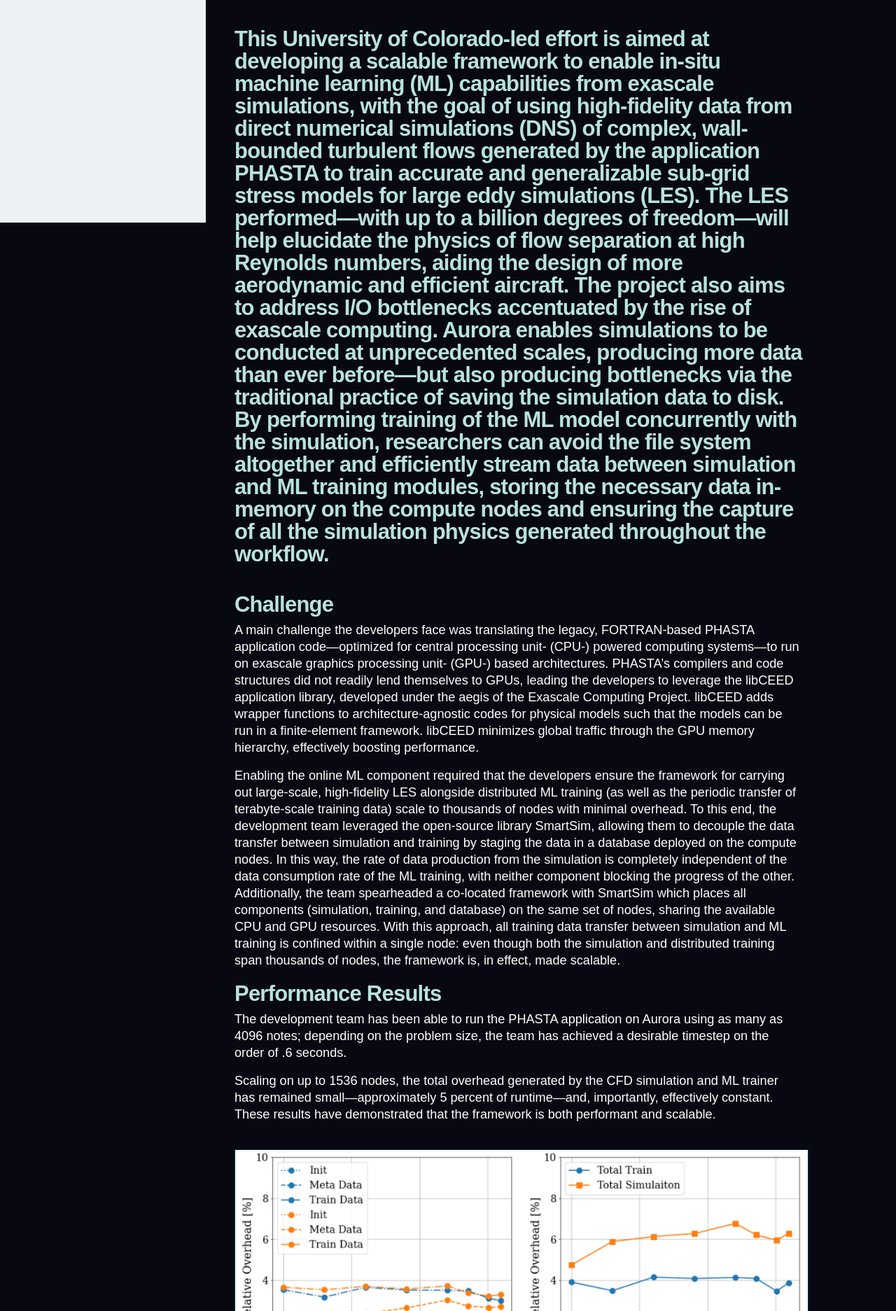
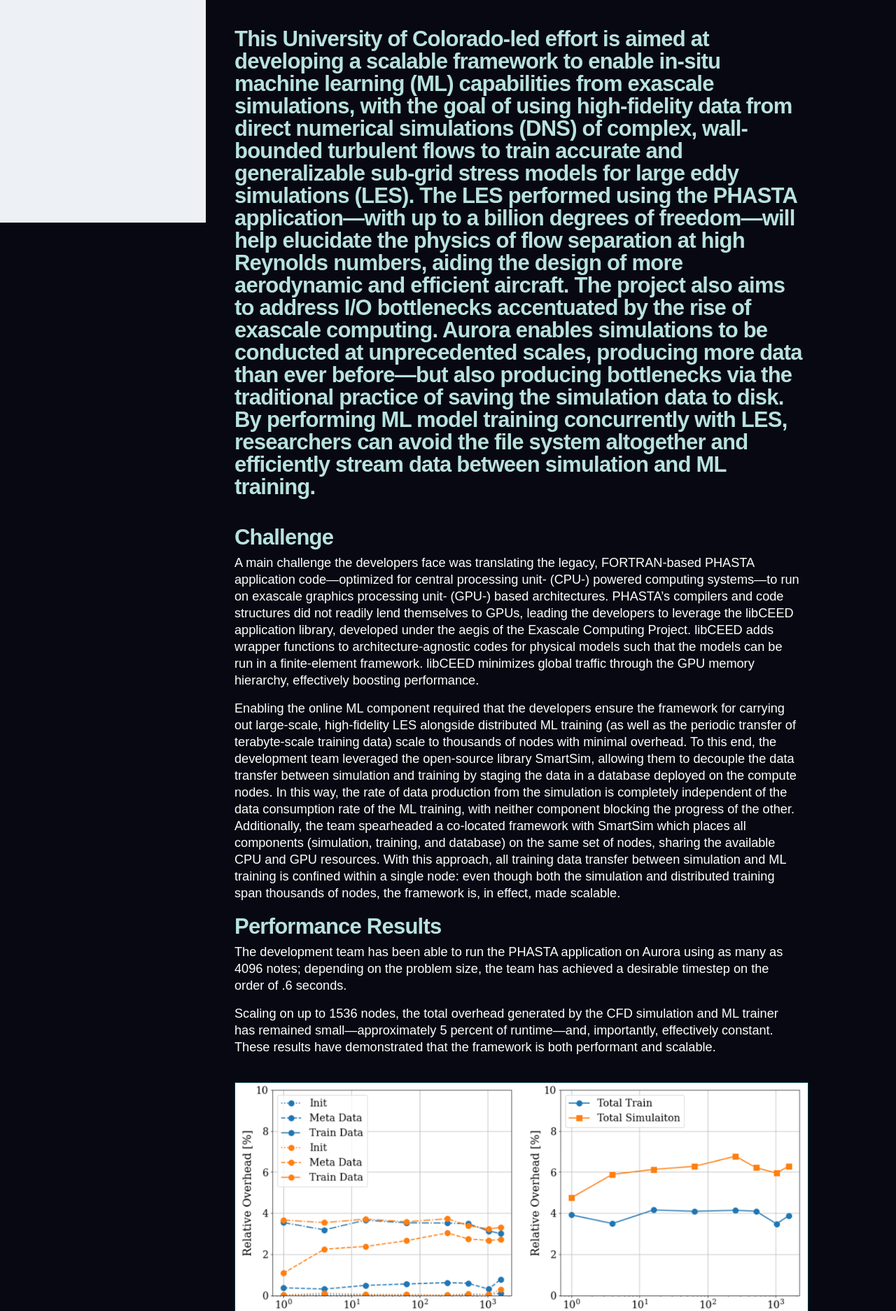
Before and after one commit to argonne-lcf/AR2024, a Jekyll site: the page built from _performancehighlights/phasta.md, in a window 1280 px wide. Shown: the part 1026-2899 px from the top of the page at 70% size. Built offline with Jekyll 4.4.1, drawn with Linux system fonts in a browser that asks for light colours; some web fonts are replaced.

Commit message:
Update phasta.md
summary correction

```diff
--- a/_performancehighlights/phasta.md
+++ b/_performancehighlights/phasta.md
@@ -16,9 +16,9 @@
 
 
 {% include txt-intro.html
-    blurb = "This University of Colorado-led effort is aimed at developing a scalable framework to enable in-situ machine learning (ML) capabilities from exascale simulations, with the goal of using high-fidelity data from direct numerical simulations (DNS) of complex, wall-bounded turbulent flows generated by the application PHASTA to train accurate and generalizable sub-grid stress models for large eddy simulations (LES). The LES performed—with up to a billion degrees of freedom—will help elucidate the physics of flow separation at high Reynolds numbers, aiding the design of more aerodynamic and efficient aircraft.
+    blurb = "This University of Colorado-led effort is aimed at developing a scalable framework to enable in-situ machine learning (ML) capabilities from exascale simulations, with the goal of using high-fidelity data from direct numerical simulations (DNS) of complex, wall-bounded turbulent flows to train accurate and generalizable sub-grid stress models for large eddy simulations (LES). The LES performed using the PHASTA application—with up to a billion degrees of freedom—will help elucidate the physics of flow separation at high Reynolds numbers, aiding the design of more aerodynamic and efficient aircraft.
 
-The project also aims to address I/O bottlenecks accentuated by the rise of exascale computing. Aurora enables simulations to be conducted at unprecedented scales, producing more data than ever before—but also producing bottlenecks via the traditional practice of saving the simulation data to disk. By performing training of the ML model concurrently with the simulation, researchers can avoid the file system altogether and efficiently stream data between simulation and ML training modules, storing the necessary data in-memory on the compute nodes and ensuring the capture of all the simulation physics generated throughout the workflow.
+The project also aims to address I/O bottlenecks accentuated by the rise of exascale computing. Aurora enables simulations to be conducted at unprecedented scales, producing more data than ever before—but also producing bottlenecks via the traditional practice of saving the simulation data to disk. By performing ML model training concurrently with LES, researchers can avoid the file system altogether and efficiently stream data between simulation and ML training.
 "
 %}
 
```
